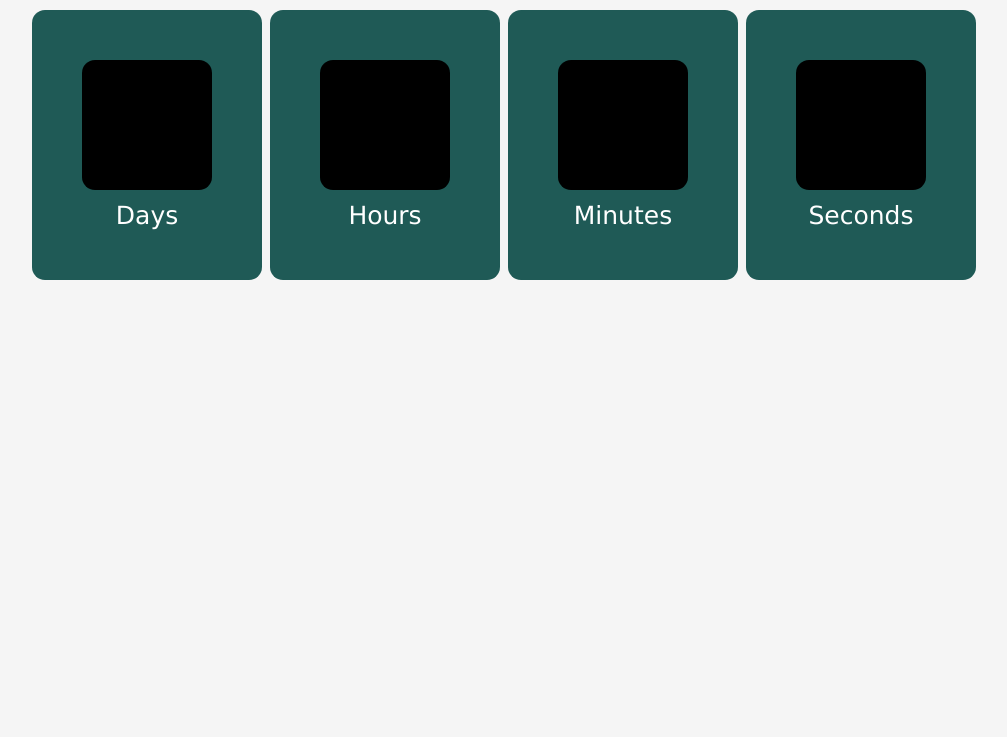
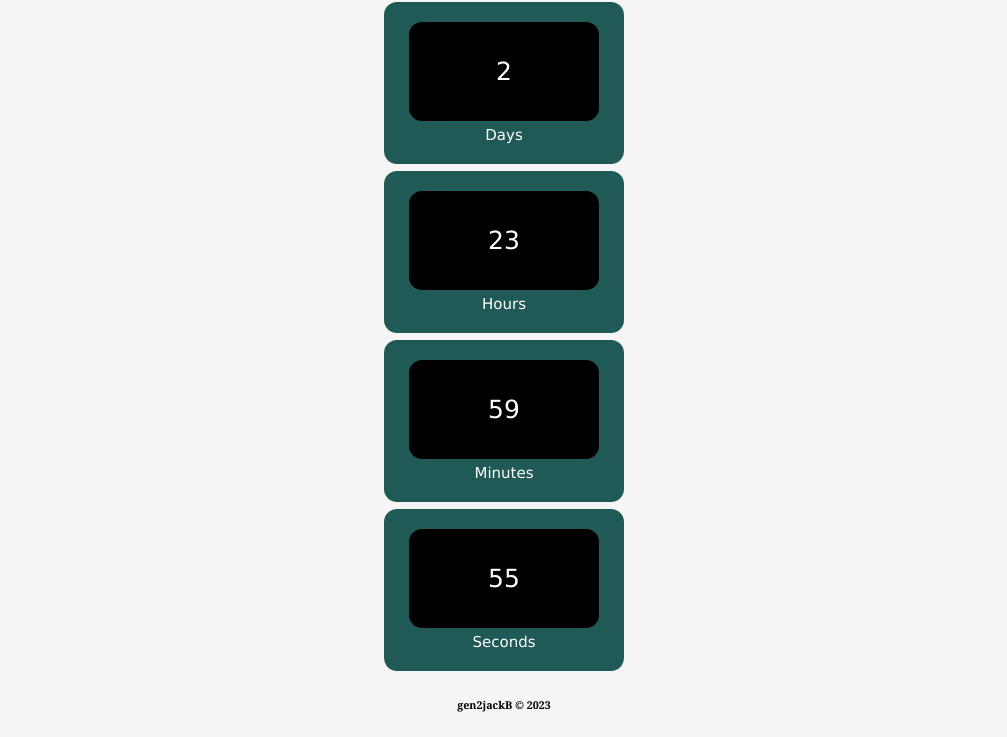
Before and after one commit to sirGentlejack/Countdown-timer, a plain HTML site: page index.html in a window 1280 px wide. Shown: the part 98-835 px from the top of the page, without its empty margins (136-1143 px from the left). Before the commit the page ends 800 px from the top, so only its background shows below. Drawn offline with Linux system fonts and the light colour scheme.

Commit message:
second commit

```diff
--- a/index.html
+++ b/index.html
@@ -6,8 +6,6 @@
   <meta http-equiv="X-UA-Compatible" content="IE=Edge">
   <meta name="viewport" content="width=device-width, initial-scale=1">
   <title>Countdown Timer</title>
-  <!-- HTML -->
-  <!-- Custom Styles -->
   <link rel="stylesheet" href="style.css">
 </head>
 
@@ -17,22 +15,21 @@
     <div>
       <span class="days"></span>
       <div class="smalltext">Days</div>
-    </div>
+    </div><br />
     <div>
       <span class="hours"></span>
       <div class="smalltext">Hours</div>
-    </div>
-        <div>
+    </div><br />
+    <div>
       <span class="minutes"></span>
       <div class="smalltext">Minutes</div>
-    </div>
+    </div><br />
     <div>
       <span class="seconds"></span>
       <div class="smalltext">Seconds</div>
     </div>
-
   </div>
-  <!-- Project -->
+  <h6>gen2jackB &copy 2023</h6>
   <script src="main.js"></script>
 </body>
 
--- a/main.js
+++ b/main.js
@@ -1 +1,41 @@
-console.log('Hello World!');
+console.log('countdown timer!');
+
+function getTimeRemaining(endtime) {
+  var t = Date.parse(endtime) - Date.parse(new Date());
+  var seconds = Math.floor((t / 1000) % 60);
+  var minutes = Math.floor((t / 1000 / 60) % 60);
+  var hours = Math.floor((t / (1000*60 * 60)) % 24);
+  var days = Math.floor(t / (1000*60 *60 *24));
+  return{
+    'total': t,
+    'days':days,
+    'hours' : hours,
+    'minutes' : minutes,
+    'seconds' : seconds
+  };
+}
+
+function initializeClock(id, endtime) {
+  var clock = document.getElementById(id);
+  var daysSpan = clock.querySelector('.days');
+  var hoursSpan = clock.querySelector('.hours');
+  var minutesSpan = clock.querySelector('.minutes');
+  var secondsSpan = clock.querySelector('.seconds');
+  function updateClock() {
+    var t = getTimeRemaining(endtime);
+
+    daysSpan.innerHTML = t.days;
+    hoursSpan.innerHTML = ('0'+ t.hours).slice(-2);
+    minutesSpan.innerHTML = ('0' + t.minutes).slice(-2);
+    secondsSpan.innerHTML =('0' + t.seconds).slice(-2);
+
+    if (t.total <= 0) {
+      clearInterval(timeinterval);
+    }
+  }
+
+  updateClock();
+  var timeinterval = setInterval(updateClock, 1000);
+}
+var deadline = new Date(Date.parse(new Date()) + 3 * 24 * 60 * 60 * 1000);
+initializeClock('clockdiv', deadline);
--- a/style.css
+++ b/style.css
@@ -7,8 +7,8 @@ body {
 h1{
   color: #396;
   font-weight: 700;
-  font-size: 50px;
-  margin: 20px;
+  font-size: 40px;
+  margin: 20px 0;
 }
 #clockdiv{
   font-family: Verdana, Geneva, Tahoma, sans-serif;
@@ -19,18 +19,21 @@ h1{
   font-size: 25px;
 }
 #clockdiv > div{
-  padding: 50px;
+  padding: 20px;
   border-radius: 13px;
   background: #1F5A56;
   display: inline-block;
+  margin: 5px 0 2px;
+  width: 200px;
 }
 #clockdiv div > span{
-  padding: 65px;
+  padding: 35px;
   border-radius: 13px;
   background:   #000;
   display: inline-block;
+  width: 120px;
 }
 .smalltext{
   padding-top: 5px;
-  font-size: 25px;
+  font-size: 15px;
 }
```
